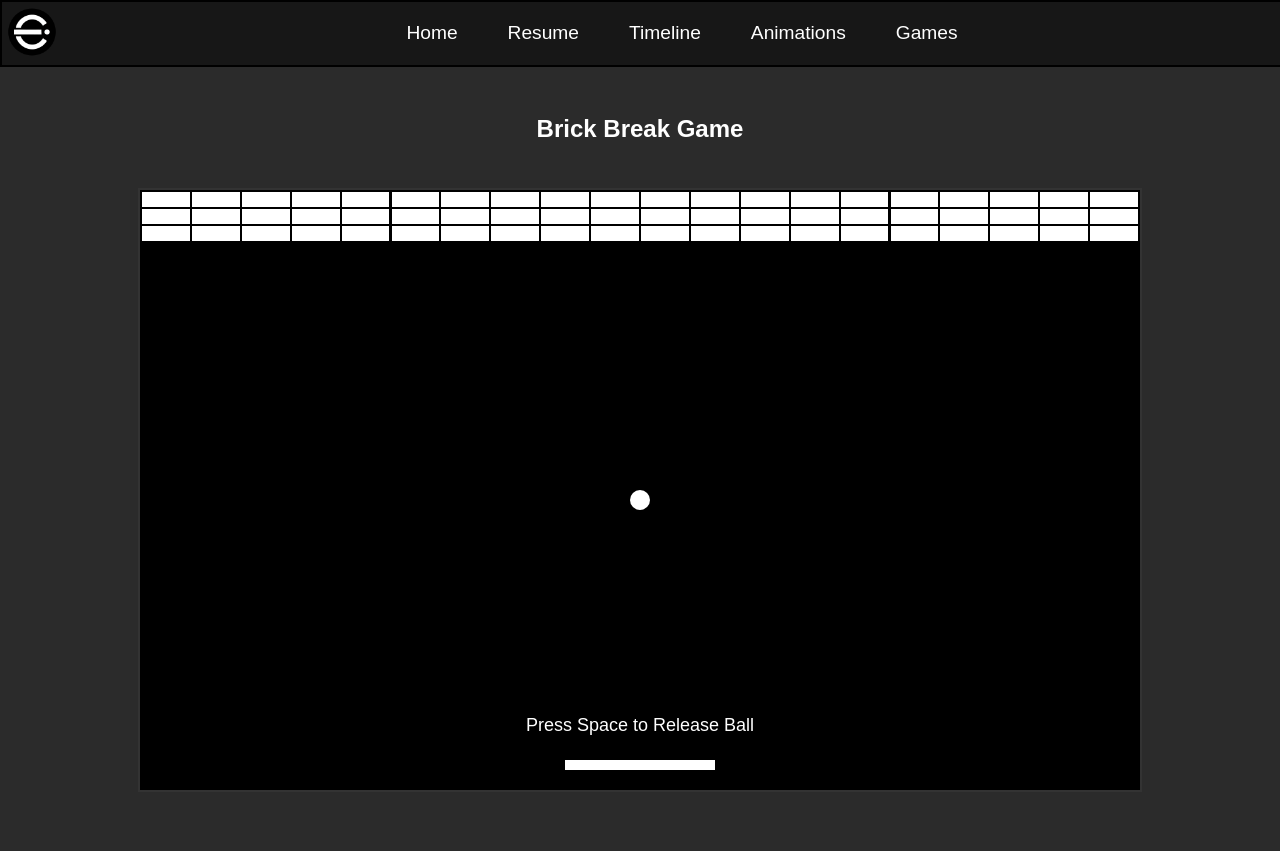
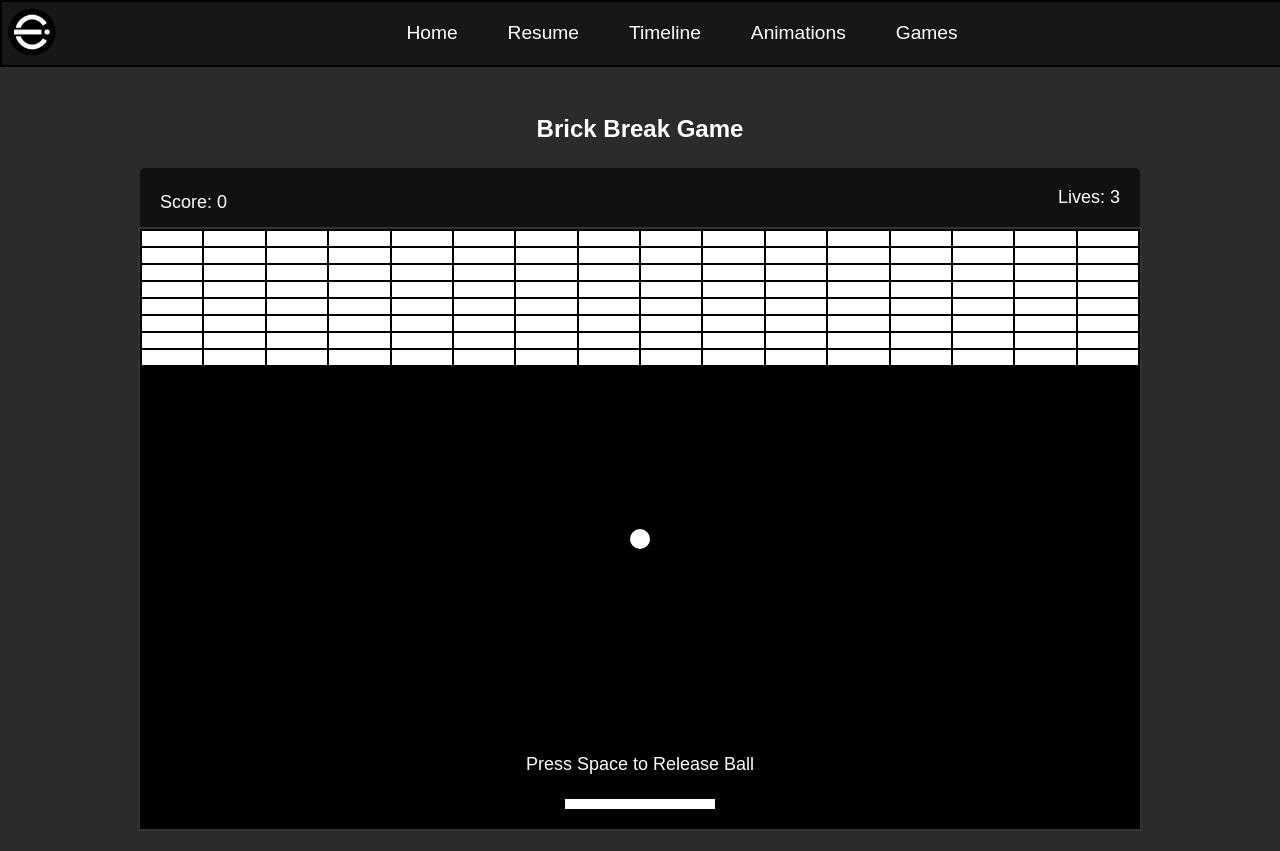
Before and after one commit to dpesall/Portfolio-Site, a React (Create React App) app in the folder client/: page /games/brick-break in a window 1280 px wide. Before the commit the page ends 812 px from the top, so only its background shows below. Built offline with nearby package versions, Linux system fonts and the light colour scheme; no server answers.

Commit message:
Brick Break game updates

```diff
--- a/client/src/pages/games/BrickBreak.js
+++ b/client/src/pages/games/BrickBreak.js
@@ -9,8 +9,8 @@ const BrickBreak = () => {
   const ballSize = 20;
   const paddleMoveStep = 3;
   const ballSpeed = 2;
-  const brickRows = 3;
-  const brickColumns = 20;
+  const brickRows = 8;
+  const brickColumns = 16;
   const brickHeight = 15;
   const brickSpacing = 2;
   const brickWidth = (gameWidth - (brickColumns + 1) * brickSpacing) / brickColumns;
@@ -23,11 +23,36 @@ const BrickBreak = () => {
   const [ballVelocity, setBallVelocity] = useState({ x: 0, y: 0 });
   const [ballReleased, setBallReleased] = useState(false);
   const [bricks, setBricks] = useState([]);
+  const [bricksDestroyed, setBricksDestroyed] = useState(new Map());
+  const [lives, setLives] = useState(3);
+  const [isGameOver, setIsGameOver] = useState(false);
 
   const animationFrameId = useRef(null);
   const keyState = useRef({ ArrowLeft: false, ArrowRight: false });
 
-  // Function to generate bricks
+  const Scoreboard = ({ bricksDestroyed, lives }) => {
+    const score = bricksDestroyed.size; // Calculate the score based on the number of destroyed bricks
+    return (
+      <div style={styles.scoreboard}>
+        <div style={styles.score}>Score: {score}</div>
+        <div style={styles.lives}>Lives: {lives}</div>
+      </div>
+    );
+  };
+
+  const GameOverScreen = ({ bricksDestroyed, onRestart }) => {
+    const score = bricksDestroyed.size;
+    return (
+      <div style={styles.gameOverOverlay}>
+        <div style={styles.gameOverText}>Game Over</div>
+        <div style={styles.finalScore}>Final Score: {score}</div>
+        <div style={styles.restartArea} onClick={onRestart}>
+          Restart
+        </div>
+      </div>
+    );
+  };
+
   const generateBricks = useCallback(() => {
     const newBricks = [];
     for (let row = 0; row < brickRows; row++) {
@@ -44,13 +69,13 @@ const BrickBreak = () => {
     setBricks(newBricks);
   }, []);
 
-  // Initialize bricks
   useEffect(() => {
     generateBricks();
   }, [generateBricks]);
 
   const gameLoop = useCallback(() => {
-    // Move paddle
+    if (isGameOver) return;
+
     setPaddlePosition((prevPosition) => {
       let newPosition = prevPosition;
       if (keyState.current.ArrowLeft) {
@@ -62,7 +87,6 @@ const BrickBreak = () => {
       return newPosition;
     });
 
-    // Move ball
     if (ballReleased) {
       setBallPosition((prevPosition) => {
         let newX = prevPosition.x + ballVelocity.x;
@@ -70,7 +94,6 @@ const BrickBreak = () => {
         let newVelocityX = ballVelocity.x;
         let newVelocityY = ballVelocity.y;
 
-        // Wall collisions
         if (newX <= 0 || newX >= gameWidth - ballSize) {
           newVelocityX = -newVelocityX;
           newX = newX <= 0 ? 0 : gameWidth - ballSize;
@@ -80,7 +103,6 @@ const BrickBreak = () => {
           newY = 0;
         }
 
-        // Paddle collision with Pong-style reflection
         const paddleTop = gameHeight - (paddleHeight + 17);
         if (
           prevPosition.y + ballSize <= paddleTop && newY + ballSize >= paddleTop &&
@@ -94,7 +116,6 @@ const BrickBreak = () => {
           newY = paddleTop - ballSize;
         }
 
-        // Brick collisions
         let collidedWithBrick = false;
         setBricks((prevBricks) => {
           return prevBricks.map((brick) => {
@@ -106,7 +127,15 @@ const BrickBreak = () => {
             ) {
                 collidedWithBrick = true;
 
-                // Reverse ball y-direction on brick collision
+                const brickKey = `${brick.x},${brick.y}`;
+                if (!bricksDestroyed.has(brickKey)) {
+                  setBricksDestroyed((prevBricksDestroyed) => {
+                    const updatedBricksDestroyed = new Map(prevBricksDestroyed);
+                    updatedBricksDestroyed.set(brickKey, true);
+                    return updatedBricksDestroyed;
+                  });
+                }
+
                 setBallVelocity({ x: ballVelocity.x, y: -ballVelocity.y });
 
                 return { ...brick, visible: false };
@@ -116,22 +145,29 @@ const BrickBreak = () => {
         });
 
         if (collidedWithBrick) {
-          // Adjust ball position to prevent sticking
           newX = prevPosition.x + newVelocityX;
           newY = prevPosition.y + newVelocityY;
         }
 
-        // Ball out of bounds
         if (newY > gameHeight) {
+          setLives((prevLives) => {
+            if (prevLives - 1 <= 0) {
+              setIsGameOver(true);
               setBallReleased(false);
               setBallVelocity({ x: 0, y: 0 });
+              return 0;
+            } else {
+              setBallReleased(false);
+              setBallVelocity({ x: 0, y: 0 });
+              return prevLives - 1;
+            }
+          });
           return {
             x: (gameWidth - ballSize) / 2,
             y: gameHeight / 2,
           };
         }
 
-        // Update velocity
         setBallVelocity({ x: newVelocityX, y: newVelocityY });
 
         return { x: newX, y: newY };
@@ -139,7 +175,7 @@ const BrickBreak = () => {
     }
 
     animationFrameId.current = requestAnimationFrame(gameLoop);
-  }, [ballReleased, ballVelocity, paddlePosition]);
+  }, [ballReleased, ballVelocity, paddlePosition, isGameOver, bricksDestroyed]);
 
   useEffect(() => {
     animationFrameId.current = requestAnimationFrame(gameLoop);
@@ -181,11 +217,27 @@ const BrickBreak = () => {
     };
   }, [handleKeyDown, handleKeyUp]);
 
+  const restartGame = () => {
+    setIsGameOver(false);
+    setBricksDestroyed(new Map());
+    setLives(3);
+    setBallPosition({
+      x: (gameWidth - ballSize) / 2,
+      y: gameHeight / 2,
+    });
+    setBallVelocity({ x: 0, y: 0 });
+    setBallReleased(false);
+    generateBricks();
+  };
+
   return (
     <div style={styles.container}>
       <h2 style={{ color: '#fff' }}>Brick Break Game</h2>
+      <div style={styles.gameWrapper}>
+        <Scoreboard bricksDestroyed={bricksDestroyed} lives={lives} />
         <div style={styles.brickBreakArea}>
-        {!ballReleased && (
+          {isGameOver && <GameOverScreen bricksDestroyed={bricksDestroyed} onRestart={restartGame} />}
+          {!ballReleased && !isGameOver && (
             <div style={styles.message}>
               Press Space to Release Ball
             </div>
@@ -220,6 +272,7 @@ const BrickBreak = () => {
           />
         </div>
       </div>
+    </div>
   );
 };
 
--- a/client/src/styles/Games.styles.js
+++ b/client/src/styles/Games.styles.js
@@ -26,8 +26,8 @@ const styles = {
   },
   gameWrapper: {
     display: 'flex',
-    alignItems: 'flex-start',
-    gap: '20px',
+    flexDirection: 'column',
+    alignItems: 'center',
   },
   snakeContainer: {
     display: 'flex',
@@ -161,7 +161,6 @@ const styles = {
     backgroundColor: '#000',
     border: '2px solid #333',
     overflow: 'hidden',
-    marginTop: '20px',
   },
   paddle: {
     position: 'absolute',
@@ -185,6 +184,55 @@ const styles = {
     color: '#fff',
     fontSize: '18px',
   },
+  scoreboard: {
+    display: 'flex',
+    justifyContent: 'space-between',
+    alignItems: 'center',
+    width: '1000px',
+    padding: '10px 20px',
+    backgroundColor: '#111',
+    borderRadius: '5px 5px 0 0',
+    boxSizing: 'border-box',
+    position: 'relative',
+  },
+  lives: {
+    color: '#fff',
+    fontSize: '18px',
+  },
+  gameOverOverlay: {
+    position: 'absolute',
+    top: 0,
+    left: 0,
+    width: '100%',
+    height: '100%',
+    display: 'flex',
+    flexDirection: 'column',
+    alignItems: 'center',
+    justifyContent: 'center',
+    backgroundColor: 'rgba(0, 0, 0, 0.7)',
+    zIndex: 10,
+    color: '#fff',
+  },
+  gameOverText: {
+    fontSize: '36px',
+    fontWeight: 'bold',
+    color: '#FF5722',
+    marginBottom: '20px',
+  },
+  finalScore: {
+    fontSize: '24px',
+    marginBottom: '20px',
+  },
+  restartArea: {
+    padding: '10px 20px',
+    fontSize: '18px',
+    backgroundColor: '#4CAF50',
+    color: 'white',
+    borderRadius: '5px',
+    cursor: 'pointer',
+    textAlign: 'center',
+    width: '150px',
+  },
 };
 
 export default styles;
```
Lines whose indentation alone changed are shown as unchanged.
